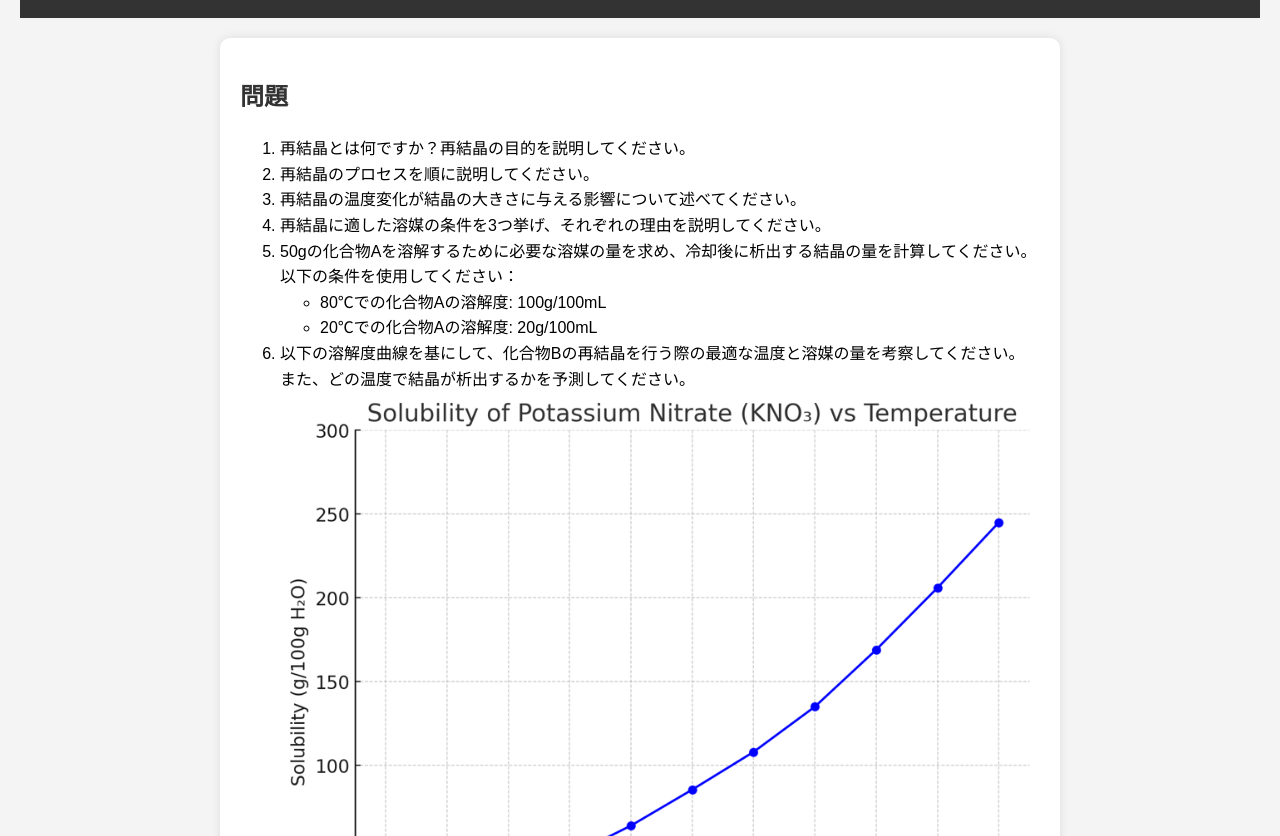
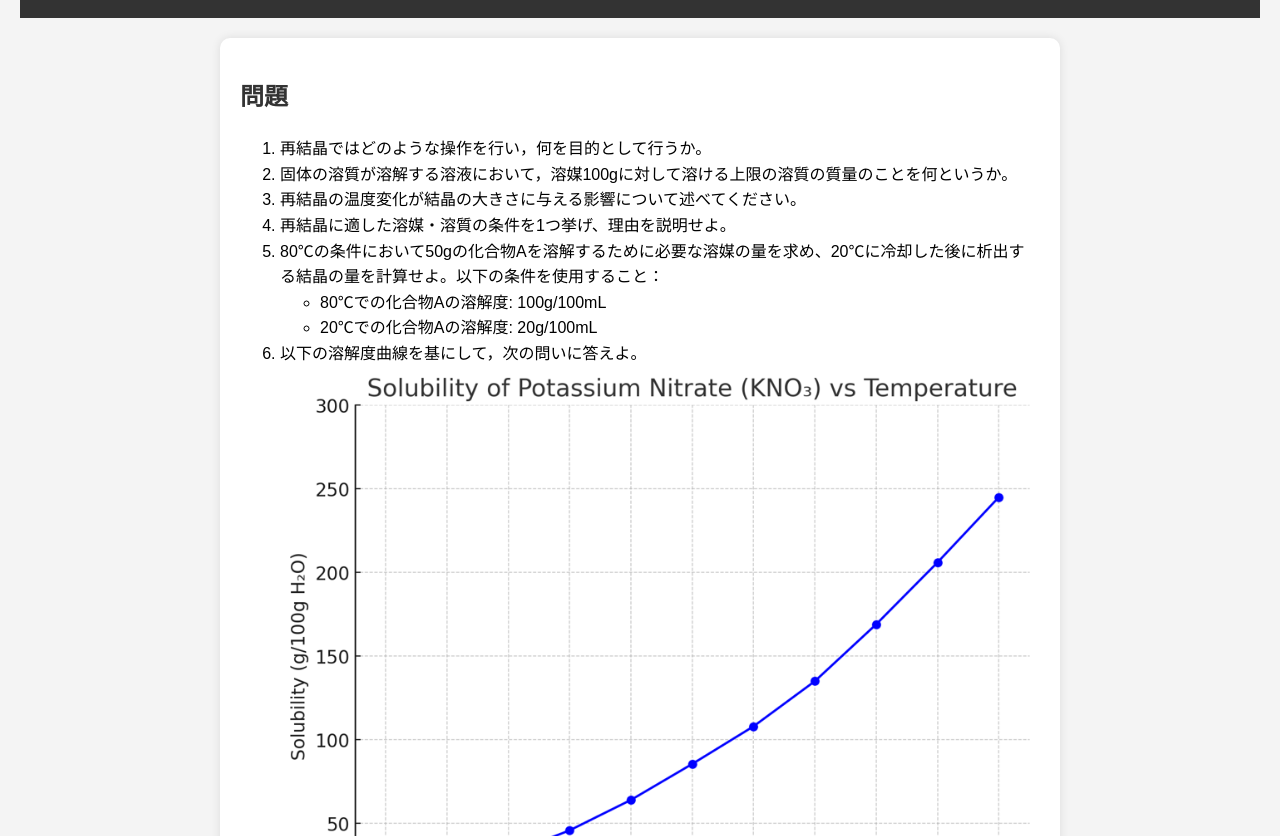
Before and after one commit to mikan1016/solubility-question, a plain HTML site: page index.html in a window 1280 px wide. Shown: the part 116-952 px from the top of the page. Drawn offline with Linux system fonts and the light colour scheme.

Commit message:
Update index.html

```diff
--- a/index.html
+++ b/index.html
@@ -64,20 +64,21 @@
     <section>
         <h2>問題</h2>
         <ol>
-            <li>再結晶とは何ですか？再結晶の目的を説明してください。</li>
-            <li>再結晶のプロセスを順に説明してください。</li>
+            <li>再結晶ではどのような操作を行い，何を目的として行うか。</li>
+            <li>固体の溶質が溶解する溶液において，溶媒100gに対して溶ける上限の溶質の質量のことを何というか。</li>
             <li>再結晶の温度変化が結晶の大きさに与える影響について述べてください。</li>
-            <li>再結晶に適した溶媒の条件を3つ挙げ、それぞれの理由を説明してください。</li>
+            <li>再結晶に適した溶媒・溶質の条件を1つ挙げ、理由を説明せよ。</li>
             <li>
-                50gの化合物Aを溶解するために必要な溶媒の量を求め、冷却後に析出する結晶の量を計算してください。以下の条件を使用してください：
+                80℃の条件において50gの化合物Aを溶解するために必要な溶媒の量を求め、20℃に冷却した後に析出する結晶の量を計算せよ。以下の条件を使用すること：
                 <ul>
                     <li>80℃での化合物Aの溶解度: 100g/100mL</li>
                     <li>20℃での化合物Aの溶解度: 20g/100mL</li>
                 </ul>
             </li>
             <li>
-                以下の溶解度曲線を基にして、化合物Bの再結晶を行う際の最適な温度と溶媒の量を考察してください。また、どの温度で結晶が析出するかを予測してください。
+                以下の溶解度曲線を基にして，次の問いに答えよ。
                 <br><img src="solubility_curve.png" alt="溶解度曲線">
+                1.
             </li>
         </ol>
         <p><a href="answer.html">解答ページへ</a></p>
```
